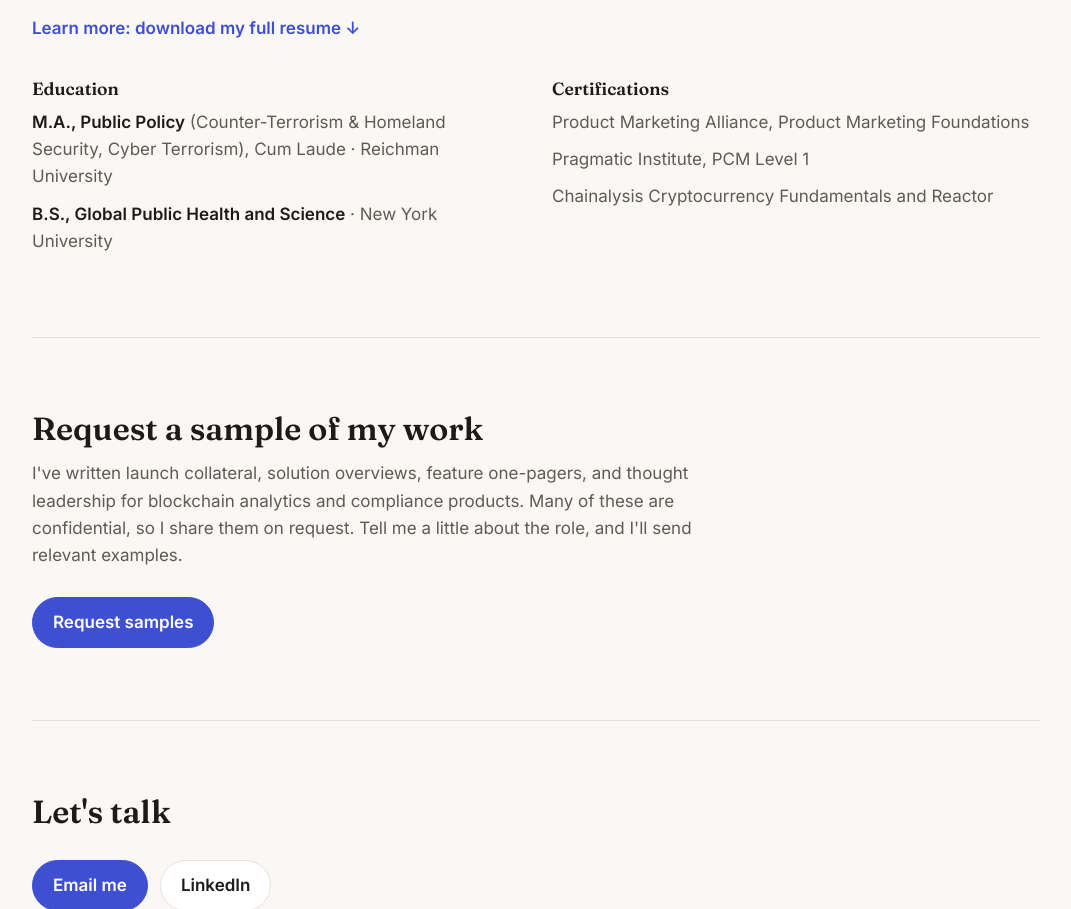
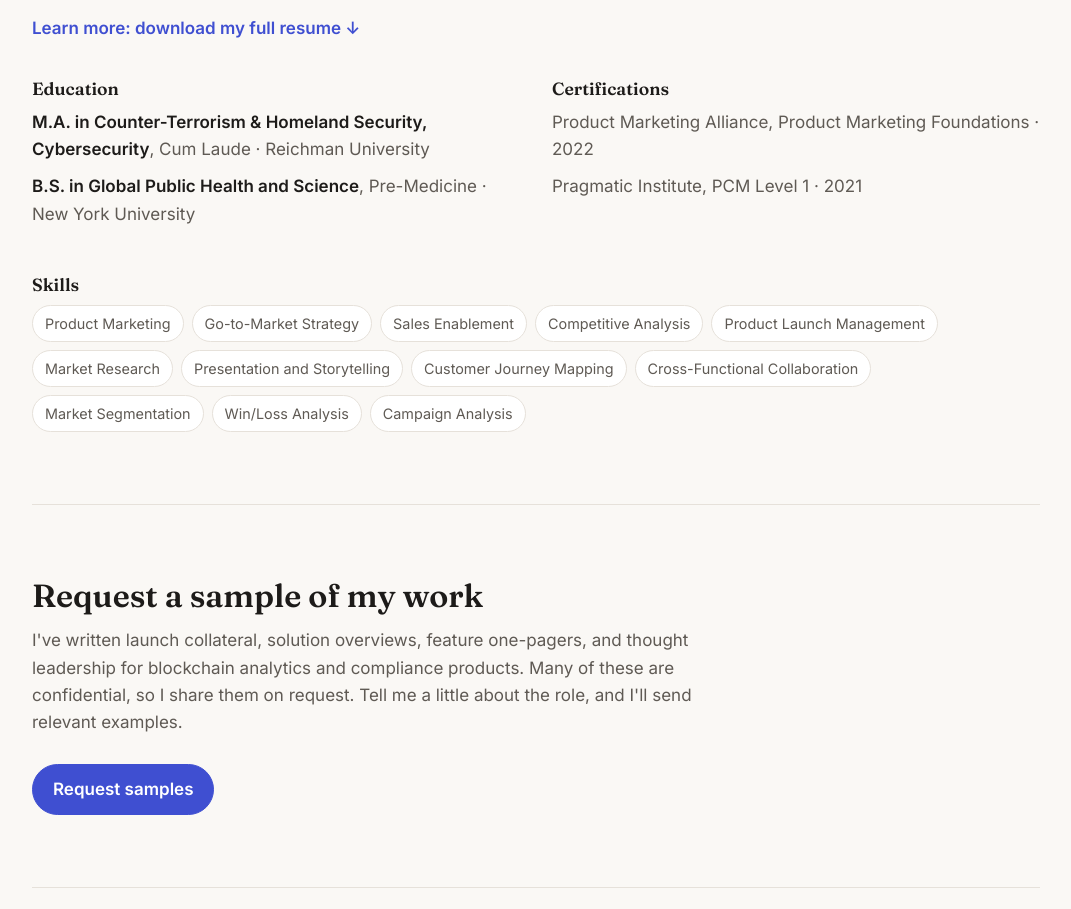
Before and after one commit to devschiller/devschiller.github.io, a plain HTML site: page index.html in a window 1280 px wide. Shown: the part 1211-2120 px from the top of the page, without its empty margins (104-1175 px from the left). Drawn offline with Linux system fonts and the light colour scheme.

Commit message:
Match education, certifications and skills to the updated resume
Co-Authored-By: Claude Opus 5.5 <noreply@anthropic.com>
Claude-Session: https://claude.ai/code/session_017ad52deSQV5TNJCxYG8Muf

```diff
--- a/index.html
+++ b/index.html
@@ -54,18 +54,35 @@
         <div>
           <h3 class="small-head">Education</h3>
           <ul class="plain">
-            <li><strong>M.A., Public Policy</strong> (Counter-Terrorism &amp; Homeland Security, Cyber Terrorism), Cum Laude · Reichman University</li>
-            <li><strong>B.S., Global Public Health and Science</strong> · New York University</li>
+            <li><strong>M.A. in Counter-Terrorism &amp; Homeland Security, Cybersecurity</strong>, Cum Laude · Reichman University</li>
+            <li><strong>B.S. in Global Public Health and Science</strong>, Pre-Medicine · New York University</li>
           </ul>
         </div>
         <div>
           <h3 class="small-head">Certifications</h3>
           <ul class="plain">
-            <li>Product Marketing Alliance, Product Marketing Foundations</li>
-            <li>Pragmatic Institute, PCM Level 1</li>
-            <li>Chainalysis Cryptocurrency Fundamentals and Reactor</li>
+            <li>Product Marketing Alliance, Product Marketing Foundations · 2022</li>
+            <li>Pragmatic Institute, PCM Level 1 · 2021</li>
           </ul>
         </div>
+      </div>
+
+      <div class="skills">
+        <h3 class="small-head">Skills</h3>
+        <ul class="tags">
+          <li>Product Marketing</li>
+          <li>Go-to-Market Strategy</li>
+          <li>Sales Enablement</li>
+          <li>Competitive Analysis</li>
+          <li>Product Launch Management</li>
+          <li>Market Research</li>
+          <li>Presentation and Storytelling</li>
+          <li>Customer Journey Mapping</li>
+          <li>Cross-Functional Collaboration</li>
+          <li>Market Segmentation</li>
+          <li>Win/Loss Analysis</li>
+          <li>Campaign Analysis</li>
+        </ul>
       </div>
     </section>
 
--- a/style.css
+++ b/style.css
@@ -112,3 +112,7 @@ footer { text-align: center; color: var(--muted); padding: 40px 16px; font-size:
 .learn-more a:hover { text-decoration: underline; }
 
 .samples p { color: var(--muted); max-width: 62ch; margin: 12px 0 0; }
+
+.skills { margin-top: 36px; }
+.tags { list-style: none; padding: 0; margin: 0; display: flex; flex-wrap: wrap; gap: 8px; }
+.tags li { padding: 6px 12px; border: 1px solid var(--line); border-radius: 999px; background: var(--surface); color: var(--muted); font-size: .9rem; }
```
